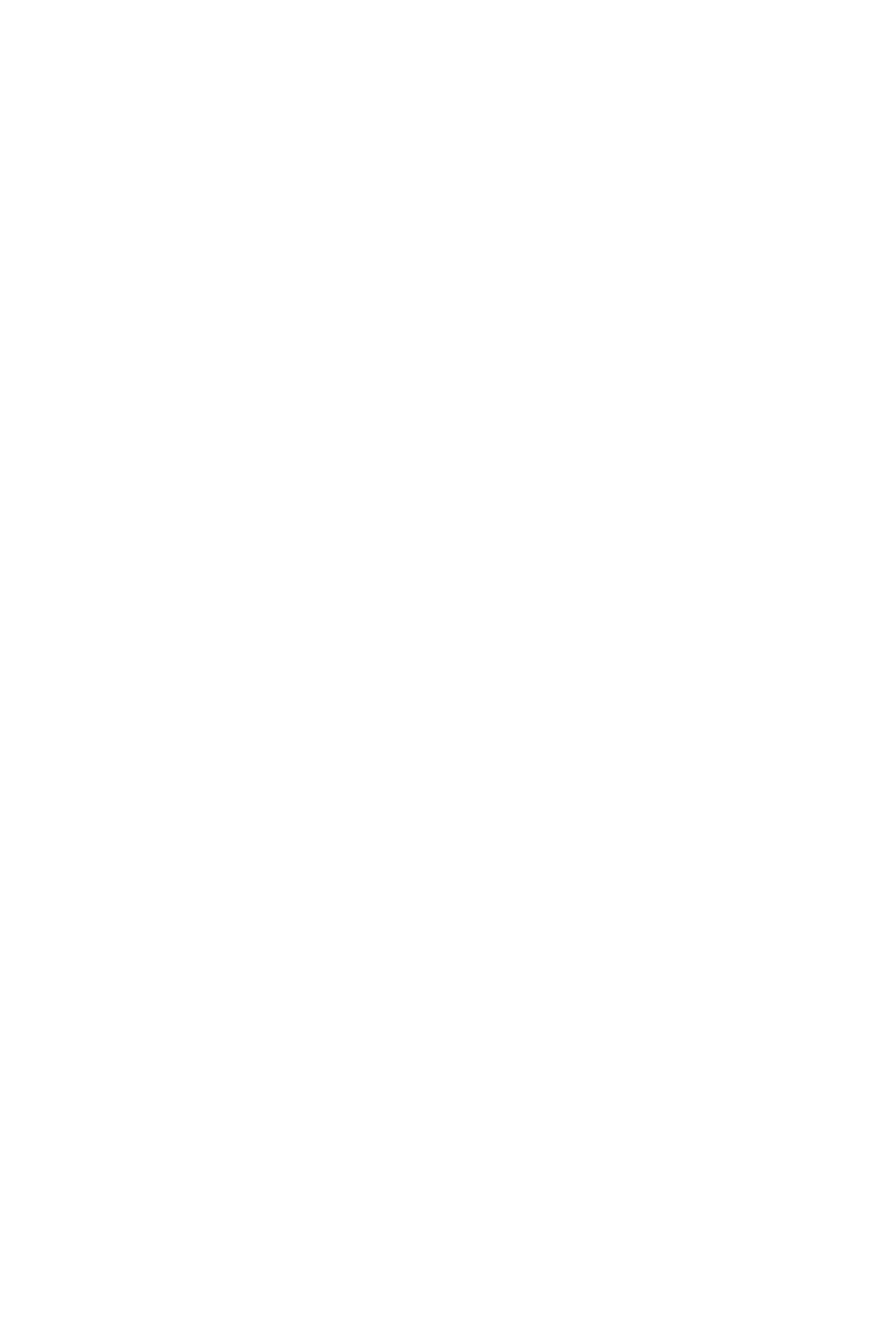
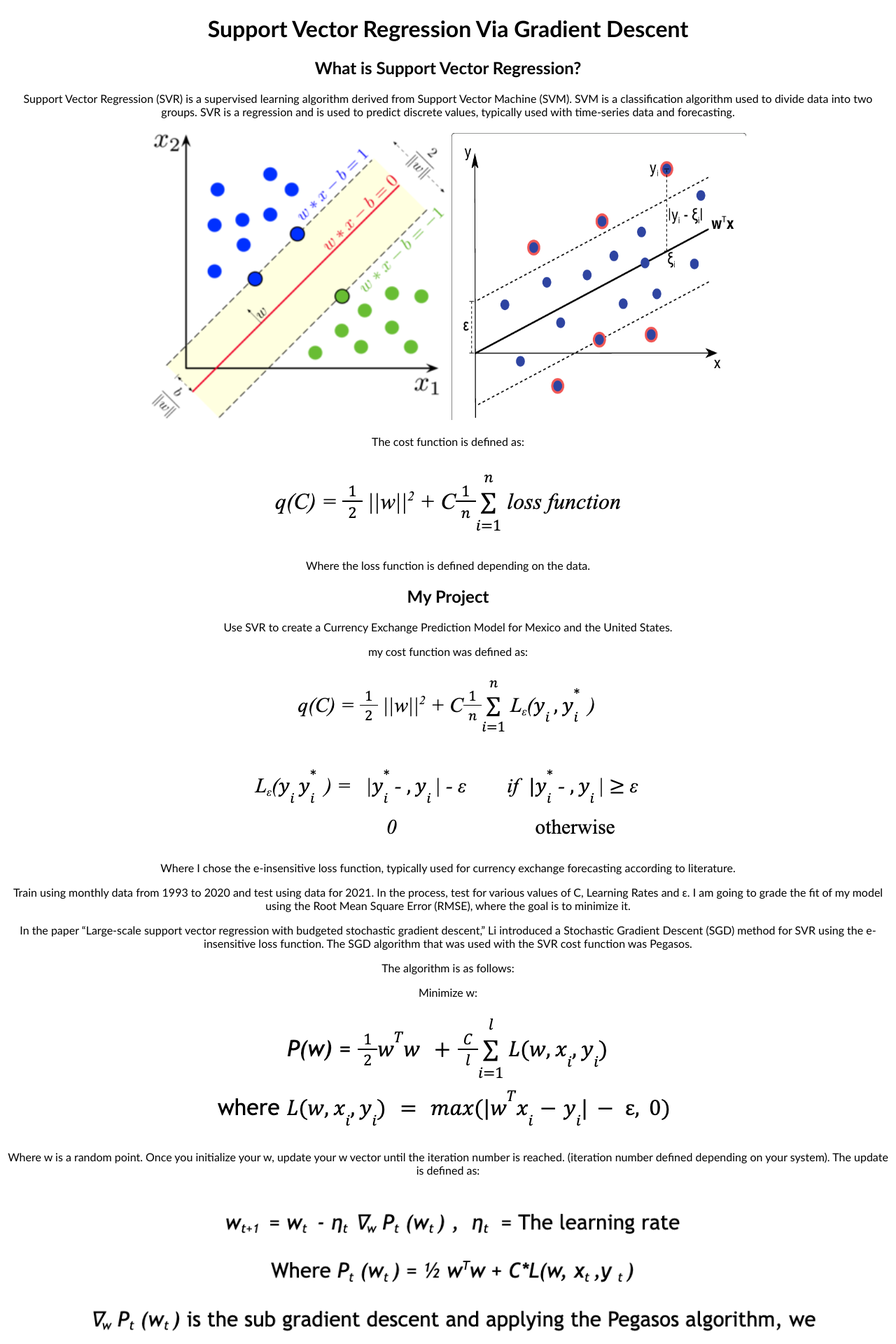
Before and after one commit to maximianne/Website, a Flask app: page /views/svr in a window 1280 px wide. Before the commit the part shown is empty. Shown: the top 1920 px of the page at 70% size. Before the commit the page ends 800 px from the top, so only its background shows below. Run offline with Flask 2, Linux system fonts and the light colour scheme.

Commit message:
SVR project Started

```diff
--- a/templates/svr.html
+++ b/templates/svr.html
@@ -1,10 +1,118 @@
 <!DOCTYPE html>
 <html lang="en">
 <head>
+    <style>
+
+ p {text-align: center; font-family: "Trebuchet MS"}
+ h1 {text-align: center;font-family: "Trebuchet MS";  font-size: xx-large}
+ h2 {text-align: center;font-family:"Trebuchet MS"}
+
+ /* Three image containers (use 25% for four, and 50% for two, etc) */
+.column {
+  float: left;
+  width: 33.33%;
+  padding: 5px;
+}
+.column2 {
+  float: left;
+  width: 50%;
+  padding: 5px;
+}
+
+.column3 {
+  width: 20%;
+  padding: 5px;
+}
+.fit {
+  max-width: 99%;
+  max-height: 99%;
+     display: block;
+  margin-left: auto;
+  margin-right: auto;
+}
+/* Clear floats after image containers */
+.row::after {
+  content: "";
+  clear: both;
+  display: table;
+}
+
+ .imageContainer {
+    float: left;
+}
+div {
+display: flex;
+justify-content: center;
+}
+
+p {
+    text-align: center;
+}
+
+ </style>
+
     <meta charset="UTF-8">
-    <title>svr</title>
+    <title>SVR</title>
 </head>
 <body>
+<h1> Support Vector Regression Via Gradient Descent </h1>
+            <h2>What is Support Vector Regression?</h2>
+            <p> Support Vector Regression (SVR) is a supervised learning algorithm derived from Support Vector Machine (SVM). SVM is a classification algorithm used to divide data into two groups. SVR is a regression and is used to predict discrete values, typically used with time-series data and forecasting.
+            </p>
+<div class="row">
+  <div class="column">
+    <img src="{{ url_for('static', filename='SVM.png') }}" style="width:100%">
+
+  </div>
+  <div class="column">
+    <img src="{{ url_for('static', filename='SVR.png') }}" style="width:100%">
+  </div>
+
+</div>
+            <p> The cost function is defined as:</p>
+
+            <img src="{{ url_for('static', filename='costfunction.png') }}" class="fit"/>
+
+            <p> Where the loss function is defined depending on the data.
+            </p>
+
+            <h2>My Project</h2>
+    <p> Use SVR to create a Currency Exchange Prediction Model for Mexico and the United States. </p>
+ <p> my cost function was defined as:</p>
+            <img src="{{ url_for('static', filename='mycostfunction.png') }}" class="fit"/>
+<p> Where I chose the e-insensitive loss function, typically used for currency exchange forecasting according to literature. </p>
+
+<p>Train using monthly data from 1993 to 2020 and test using data for 2021. In the process, test for various values of C, Learning Rates and ε. I am going to grade the fit of my model using
+       the Root Mean Square Error (RMSE), where the goal is to minimize it.
+ </p>
+
+<p> In the paper “Large-scale support vector regression with budgeted stochastic gradient descent,” Li introduced a Stochastic Gradient Descent (SGD) method for SVR using the e-insensitive loss function. The SGD algorithm that was used with the SVR cost function was Pegasos.
+ </p>
+
+<p> The algorithm is as follows:</p>
+<p> Minimize w: </p>
+            <img src="{{ url_for('static', filename='pegasos1.png') }}" class="fit"/>
+
+<p>Where w is a random point. Once you initialize your w, update your w vector until the iteration number is reached. (iteration number defined depending on your system). The update is defined as: </p>
+
+            <img src="{{ url_for('static', filename='pegasos2.png') }}" class="fit" />
+<h2> My algorithm:</h2>
+
+<div class="row">
+  <div class="column2">
+    <img src="{{ url_for('static', filename='myalgorithm.png') }}" style="width:100%">
+
+  </div>
+  <div class="column2">
+    <img src="{{ url_for('static', filename='myalgorithm2.png') }}" style="width:100%">
+  </div>
+</div>
+<h2> My Implementation:</h2>
+<p> Test C ranging from 1.0e-9 to 1 </p>
+<p> Learning rate of 1.0e-5 - 0.1 </p>
+<p>Standard epsilon value of 0.0001 (typical epsilon parameter used in past work)
+ </p>
+
 
 </body>
 </html>
```
Also changed, not shown: static/SVM.png (added), static/SVR.png (added), static/costfunction.png (added), static/myalgorithm.png (added), static/myalgorithm2.png (added), static/mycostfunction.png (added), static/pegasos1.png (added), static/pegasos2.png (added).
